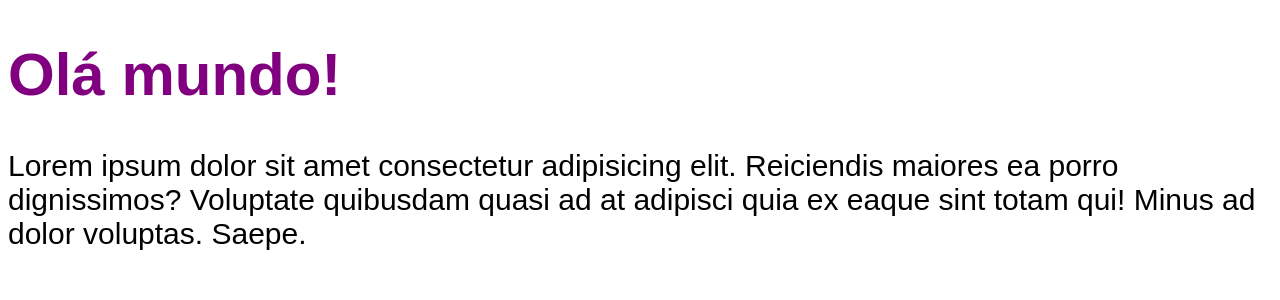
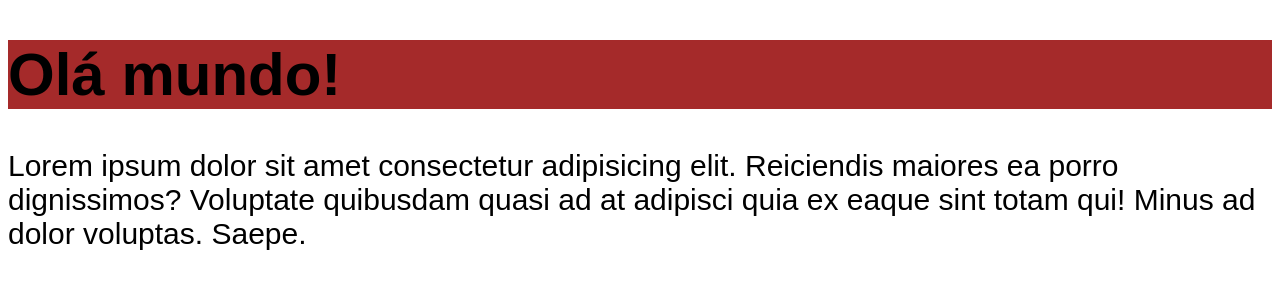
Before and after one commit to marcelofcamillo/chronos-pomodoro, a React (Vite) app: page / in a window 1280 px wide. Shown: the top 300 px of the page. Built offline with nearby package versions, Linux system fonts and the light colour scheme.

Commit message:
Importando arquivos de CSS Modules nos componentes

```diff
--- a/src/App.tsx
+++ b/src/App.tsx
@@ -1,12 +1,14 @@
 import './styles/theme.css';
 import './styles/global.css';
+import { Heading } from './components/Heading';
 
 export function App() {
   console.log('Oi');
 
   return (
     <>
-      <h1>Olá mundo!</h1>
+      <Heading />
+
       <p>
         Lorem ipsum dolor sit amet consectetur adipisicing elit. Reiciendis
         maiores ea porro dignissimos? Voluptate quibusdam quasi ad at adipisci
--- /dev/null
+++ b/src/components/Heading.module.css
@@ -0,0 +1,8 @@
+.heading {
+  background-color: brown;
+  color: black;
+}
+
+.cyan {
+  color: cyan;
+}
--- /dev/null
+++ b/src/components/Heading.tsx
@@ -0,0 +1,5 @@
+import styles from './Heading.module.css';
+
+export function Heading() {
+  return <h1 className={styles.heading}>Olá mundo!</h1>;
+}
```
